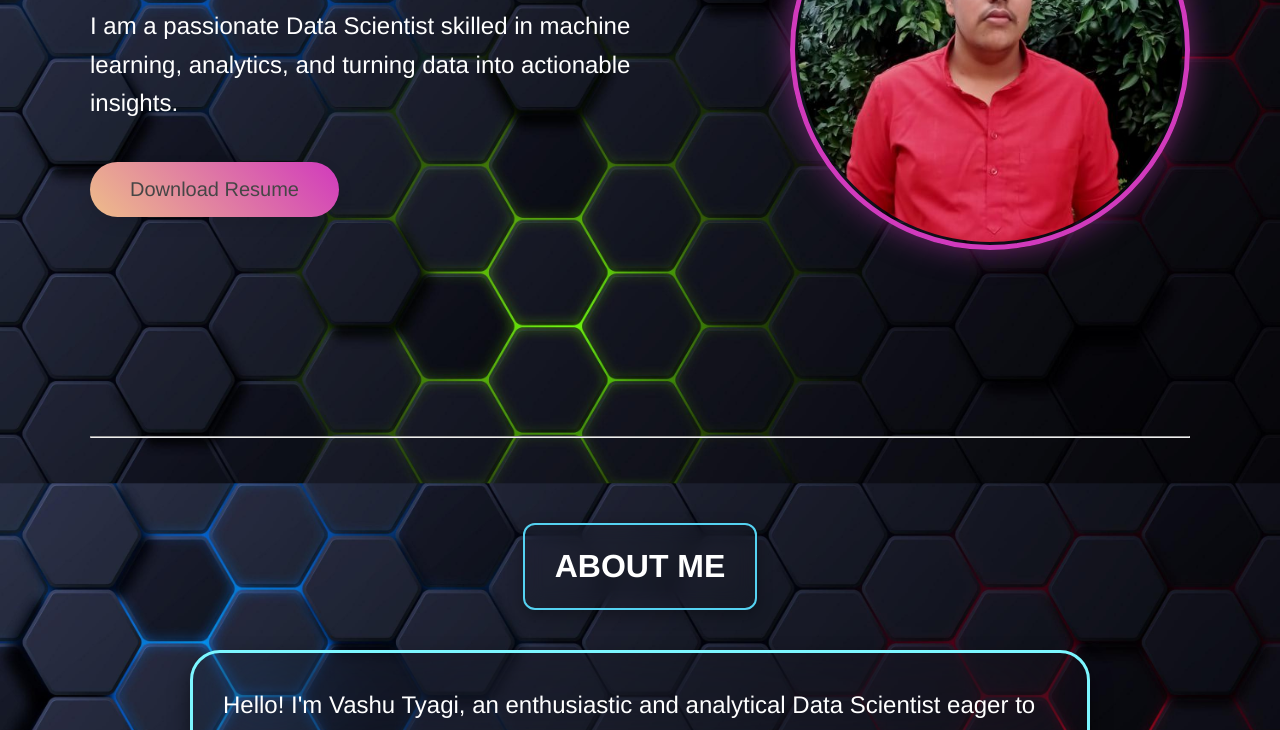
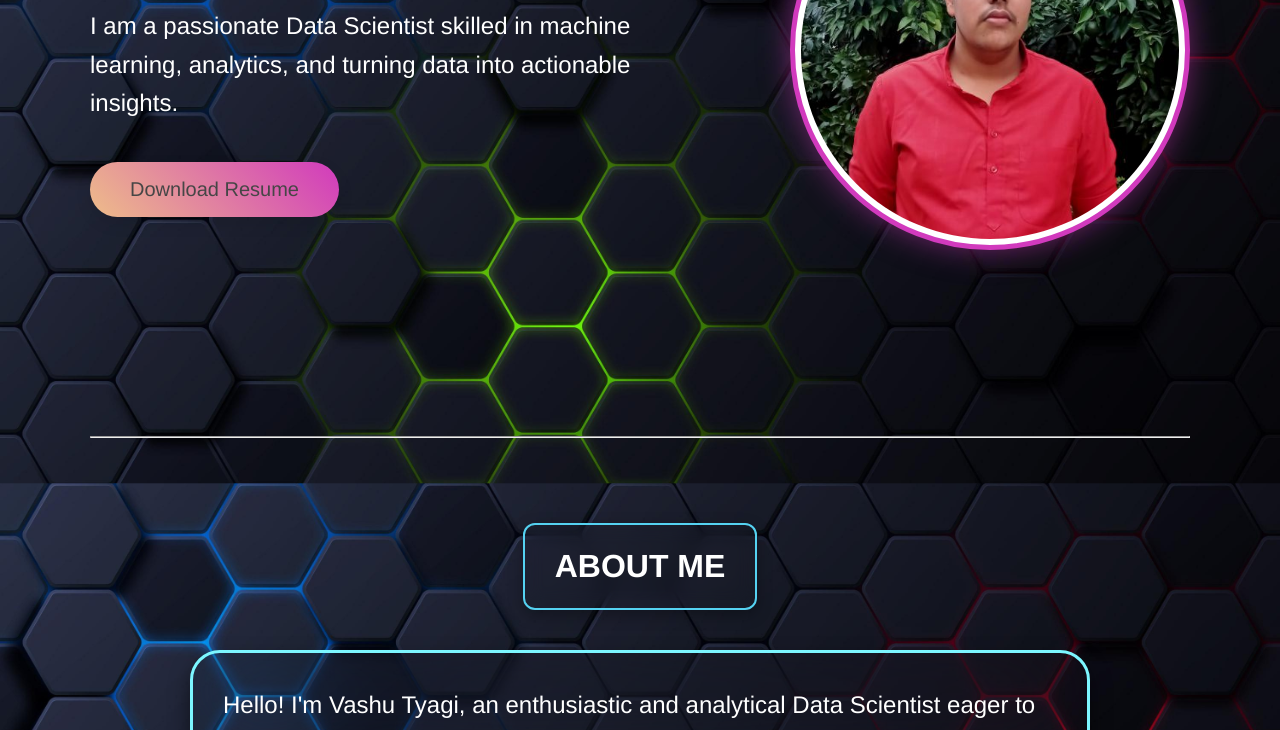
Before and after one commit to vashu-tyagi/my_protfolio_website, a plain HTML site: page PORTFOLIO_WEBSITE/index.html in a window 1280 px wide. Shown: the part 370-1100 px from the top of the page. Drawn offline with Linux system fonts and the light colour scheme; a small style sheet from the web is missing.

Commit message:
modified

```diff
--- a/PORTFOLIO_WEBSITE/style.css
+++ b/PORTFOLIO_WEBSITE/style.css
@@ -162,6 +162,8 @@ body {
     border: 5px solid #d13abd;
     box-shadow: 0 0 30px rgba(209, 59, 189, 0.5);
     transition: transform 0.3s ease;
+    background-color: #fff;
+    padding: 6px;
 }
 
 /* Profile Picture Hover Effect */
```
